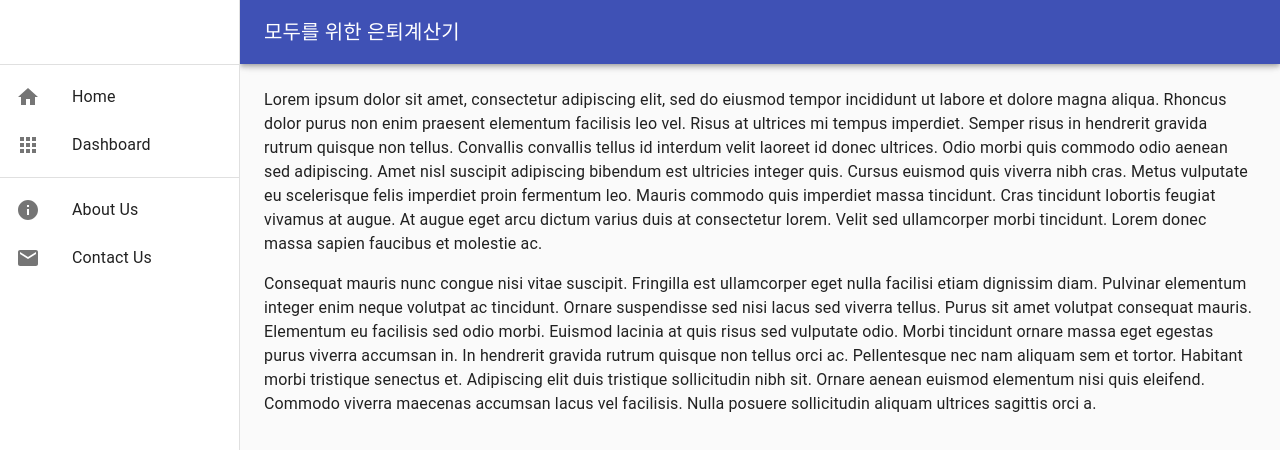
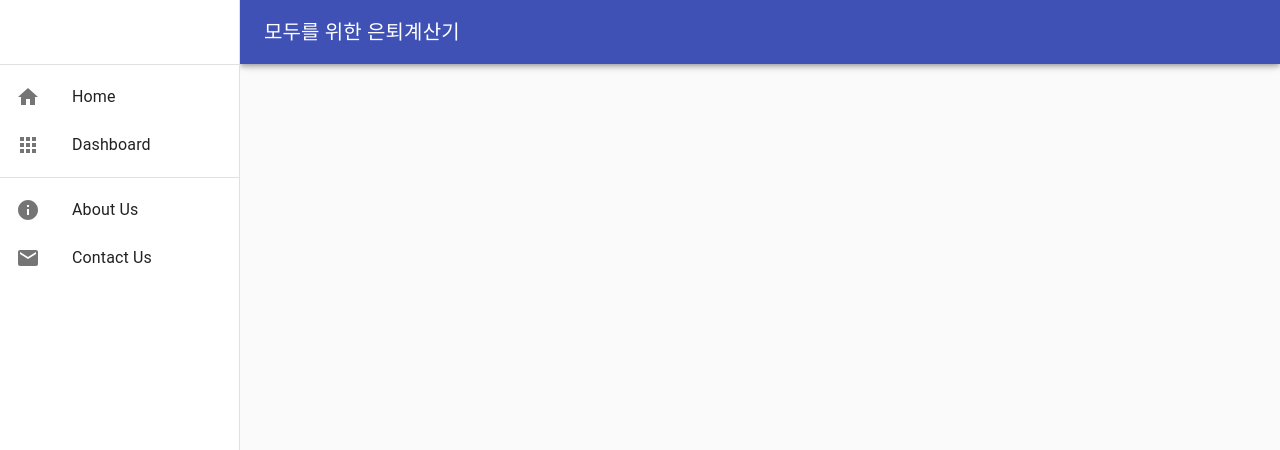
Before and after one commit to jsj9346/firecalc, a React (Create React App) app: page / in a window 1280 px wide. Shown: the top 450 px of the page. Built offline with nearby package versions, Linux system fonts and the light colour scheme.

Commit message:
0403 added router
yarn add react-router-dom

```diff
--- a/package.json
+++ b/package.json
@@ -11,6 +11,7 @@
     "fontsource-roboto": "^4.0.0",
     "react": "^17.0.1",
     "react-dom": "^17.0.1",
+    "react-router-dom": "^5.2.0",
     "react-scripts": "4.0.3",
     "react-transition-group": "^4.4.1",
     "utf8": "^3.0.0",
--- a/src/App.js
+++ b/src/App.js
@@ -143,29 +143,8 @@
       </nav>
       <main className={classes.content}>
         <div className={classes.toolbar} />
-        <Typography paragraph>
-          Lorem ipsum dolor sit amet, consectetur adipiscing elit, sed do eiusmod tempor incididunt
-          ut labore et dolore magna aliqua. Rhoncus dolor purus non enim praesent elementum
-          facilisis leo vel. Risus at ultrices mi tempus imperdiet. Semper risus in hendrerit
-          gravida rutrum quisque non tellus. Convallis convallis tellus id interdum velit laoreet id
-          donec ultrices. Odio morbi quis commodo odio aenean sed adipiscing. Amet nisl suscipit
-          adipiscing bibendum est ultricies integer quis. Cursus euismod quis viverra nibh cras.
-          Metus vulputate eu scelerisque felis imperdiet proin fermentum leo. Mauris commodo quis
-          imperdiet massa tincidunt. Cras tincidunt lobortis feugiat vivamus at augue. At augue eget
-          arcu dictum varius duis at consectetur lorem. Velit sed ullamcorper morbi tincidunt. Lorem
-          donec massa sapien faucibus et molestie ac.
-        </Typography>
-        <Typography paragraph>
-          Consequat mauris nunc congue nisi vitae suscipit. Fringilla est ullamcorper eget nulla
-          facilisi etiam dignissim diam. Pulvinar elementum integer enim neque volutpat ac
-          tincidunt. Ornare suspendisse sed nisi lacus sed viverra tellus. Purus sit amet volutpat
-          consequat mauris. Elementum eu facilisis sed odio morbi. Euismod lacinia at quis risus sed
-          vulputate odio. Morbi tincidunt ornare massa eget egestas purus viverra accumsan in. In
-          hendrerit gravida rutrum quisque non tellus orci ac. Pellentesque nec nam aliquam sem et
-          tortor. Habitant morbi tristique senectus et. Adipiscing elit duis tristique sollicitudin
-          nibh sit. Ornare aenean euismod elementum nisi quis eleifend. Commodo viverra maecenas
-          accumsan lacus vel facilisis. Nulla posuere sollicitudin aliquam ultrices sagittis orci a.
-        </Typography>
+        <>
+        </>
       </main>
     </div>
   );
```
Also changed, not shown: 1 other file (tests, documents, lock files or other folders).
